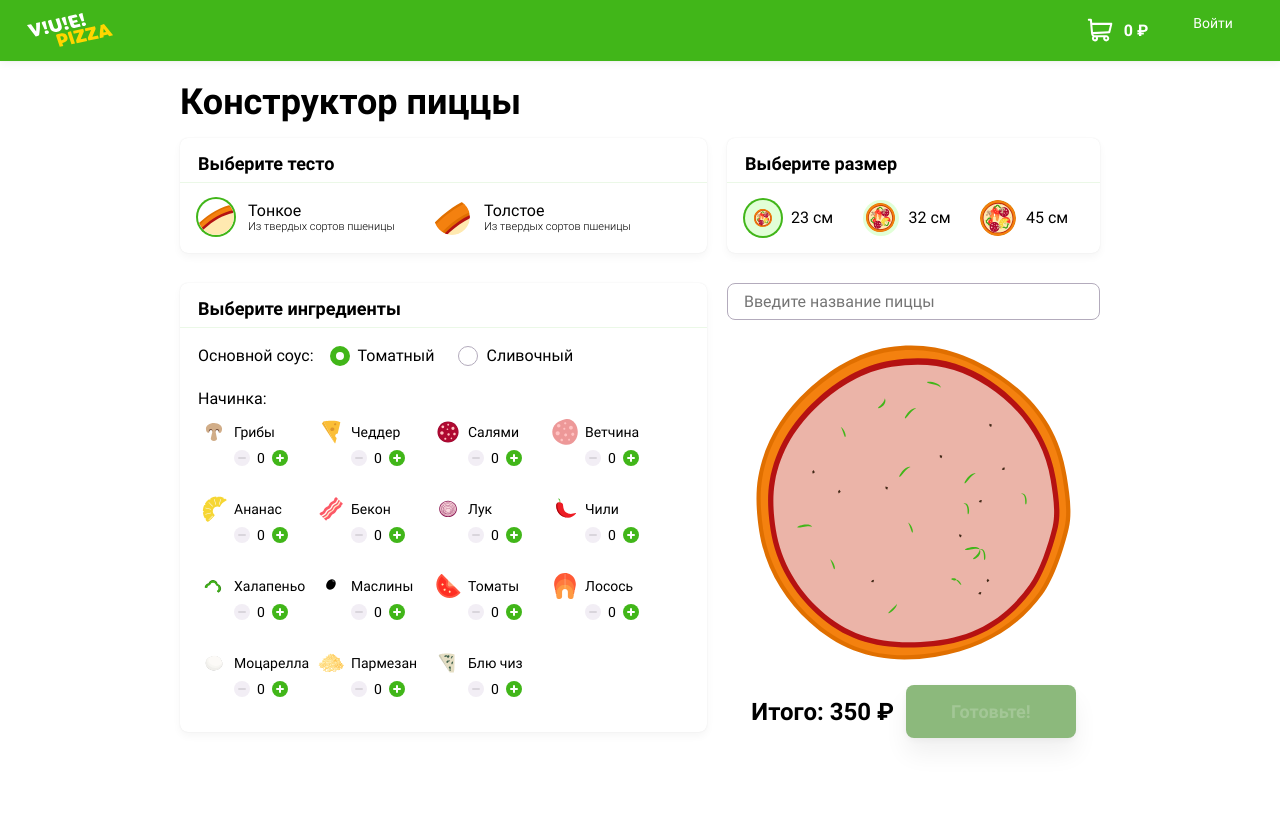
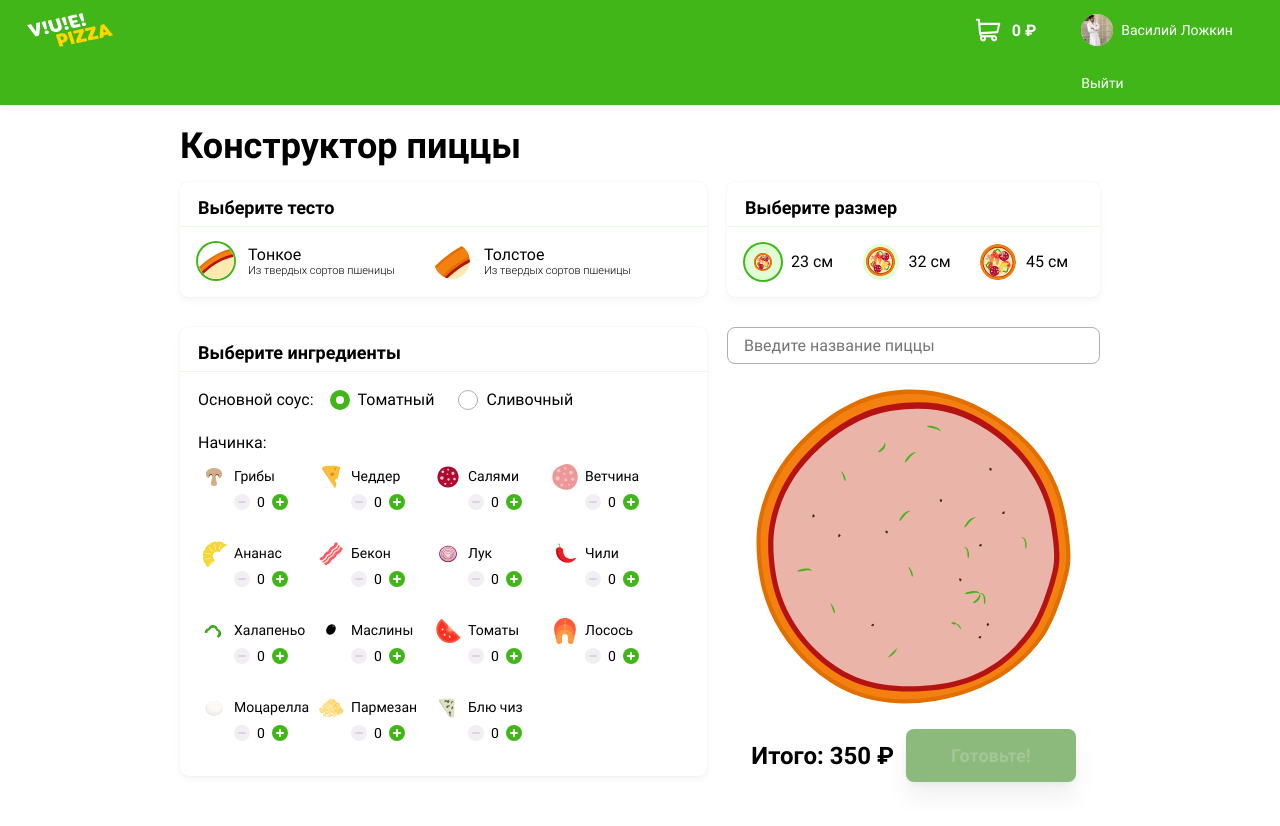
Before and after one commit to htmlacademy-vue/859219-pizza-1, a Vue app in the folder src/frontend/: page / in a window 1280 px wide. Before the commit the page ends 800 px from the top, so only its background shows below. Built offline with nearby package versions, Linux system fonts and the light colour scheme.

Commit message:
12. Added app links

```diff
--- a/src/frontend/src/layouts/components/AppLayoutHeader.vue
+++ b/src/frontend/src/layouts/components/AppLayoutHeader.vue
@@ -1,20 +1,46 @@
 <template>
   <header class="header">
     <div class="header__logo">
-      <a href="#" class="logo">
+      <router-link to="/" class="logo">
         <img
           src="../../assets/img/logo.svg"
           alt="V!U!E! Pizza logo"
           width="90"
           height="40"
         />
-      </a>
+      </router-link>
     </div>
     <div class="header__cart">
-      <a href="">0 ₽</a>
+      <router-link to="/cart">0 ₽</router-link>
     </div>
-    <div class="header__user">
-      <a href="" class="header__login"><span>Войти</span></a>
+    <div v-if="isAuthorized" class="header__user">
+      <router-link to="/profile">
+        <picture>
+          <source
+            type="image/webp"
+            srcset="
+              ../../assets/img/users/user5.webp    1x,
+              ../../assets/img/users/user5@2x.webp 2x
+            "
+          />
+          <img
+            src="../../assets/img/users/user5.jpg"
+            srcset="../../assets/img/users/user5@2x.jpg"
+            alt="Василий Ложкин"
+            width="32"
+            height="32"
+          />
+        </picture>
+        <span>Василий Ложкин</span>
+      </router-link>
+      <router-link to="/login" class="header__logout">
+        <span>Выйти</span>
+      </router-link>
+    </div>
+    <div v-else class="header__user">
+      <router-link to="/login" class="header__login">
+        <span>Войти</span>
+      </router-link>
     </div>
   </header>
 </template>
@@ -22,5 +48,10 @@
 <script>
 export default {
   name: "AppLayoutHeader",
+  computed: {
+    isAuthorized() {
+      return true;
+    },
+  },
 };
 </script>
--- a/src/frontend/src/layouts/components/AppLayoutSidebar.vue
+++ b/src/frontend/src/layouts/components/AppLayoutSidebar.vue
@@ -1,17 +1,29 @@
 <template>
   <main class="layout">
     <div class="layout__sidebar sidebar">
-      <a href="#" class="logo layout__logo">
+      <router-link to="/" class="logo layout__logo">
         <img
           src="../../assets/img/logo.svg"
           alt="V!U!E! Pizza logo"
           width="90"
           height="40"
         />
-      </a>
+      </router-link>
 
-      <a class="layout__link layout__link--active" href="#">История заказов</a>
-      <a class="layout__link" href="#">Мои данные</a>
+      <router-link
+        to="/orders"
+        class="layout__link"
+        exact-active-class="layout__link--active"
+      >
+        История заказов
+      </router-link>
+      <router-link
+        to="/profile"
+        class="layout__link"
+        exact-active-class="layout__link--active"
+      >
+        Мои данные
+      </router-link>
     </div>
     <slot />
   </main>
@@ -22,5 +34,3 @@ export default {
   name: "AppLayoutSidebar",
 };
 </script>
-
-<style scoped></style>
--- a/src/frontend/src/views/Cart.vue
+++ b/src/frontend/src/views/Cart.vue
@@ -278,9 +278,9 @@
     </main>
     <section class="footer">
       <div class="footer__more">
-        <a href="#" class="button button--border button--arrow"
-          >Хочу еще одну</a
-        >
+        <router-link to="/" class="button button--border button--arrow">
+          Хочу еще одну
+        </router-link>
       </div>
       <p class="footer__text">
         Перейти к конструктору<br />чтоб собрать ещё одну пиццу
--- a/src/frontend/src/views/Login.vue
+++ b/src/frontend/src/views/Login.vue
@@ -1,8 +1,8 @@
 <template>
   <div class="sign-form">
-    <a href="#" class="close close--white">
+    <router-link to="/" class="close close--white">
       <span class="visually-hidden">Закрыть форму авторизации</span>
-    </a>
+    </router-link>
     <div class="sign-form__title">
       <h1 class="title title--small">Авторизуйтесь на сайте</h1>
     </div>
```
